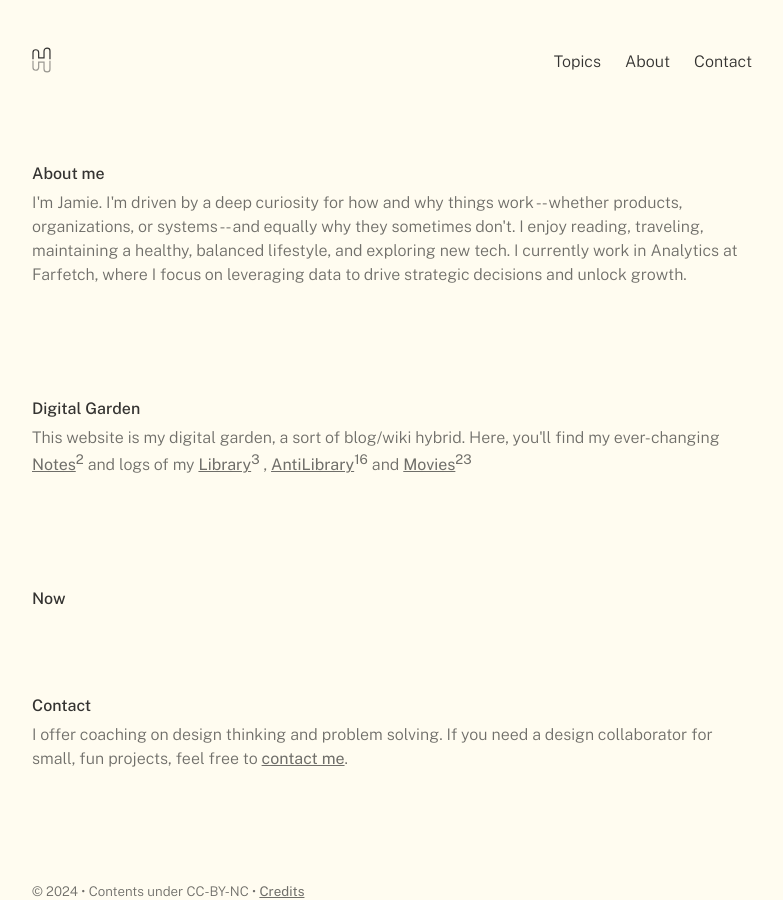
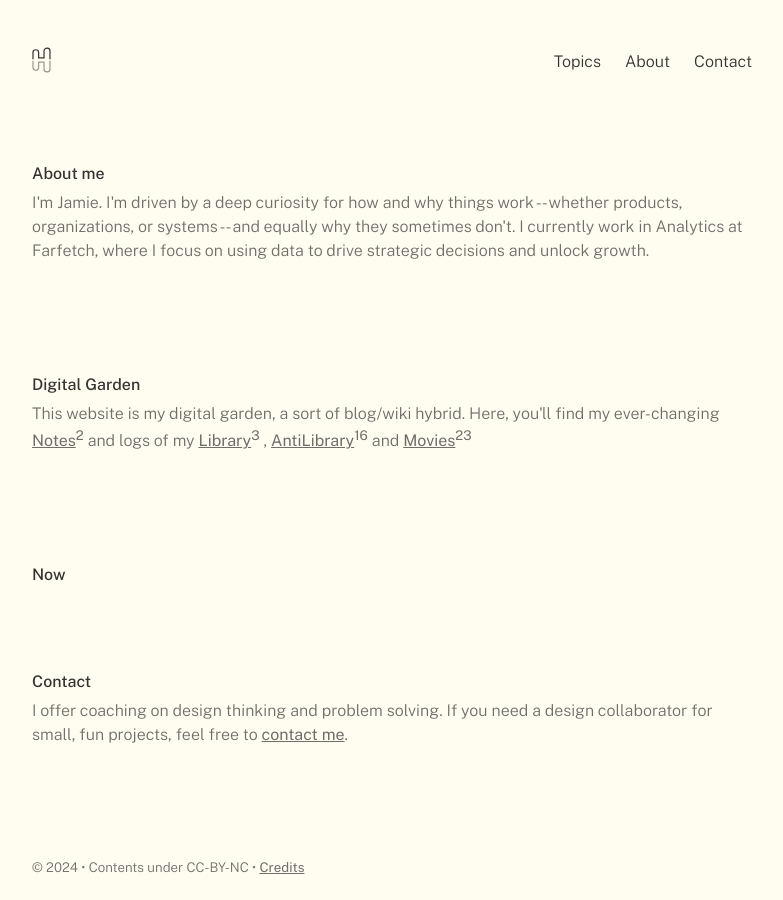
Before and after one commit to harperjamie/hrpr, a Jekyll site: the page built from pages/Index.md, in a window 1280 px wide. Shown: the whole page, without its empty margins (248-1031 px from the left). Built offline with Jekyll 4.4.1, drawn with Linux system fonts in a browser that asks for light colours; some web fonts are replaced; comment, search, counter and statistics services are not loaded.

Commit message:
Update homepage.html

```diff
--- a/_includes/homepage.html
+++ b/_includes/homepage.html
@@ -1,7 +1,7 @@
 <!-- intro section -->
 <div class="slot-large">
   <h3>About me</h3>
-  <p>I'm Jamie. I'm driven by a deep curiosity for how and why things work -- whether products, organizations, or systems -- and equally why they sometimes don't. I enjoy reading, traveling, maintaining a healthy, balanced lifestyle, and exploring new tech. I currently work in Analytics at Farfetch, where I focus on leveraging data to drive strategic decisions and unlock growth.</p>
+  <p>I'm Jamie. I'm driven by a deep curiosity for how and why things work -- whether products, organizations, or systems -- and equally why they sometimes don't. I currently work in Analytics at Farfetch, where I focus on using data to drive strategic decisions and unlock growth.</p>
 </div>
 
 <!--links-->
```
